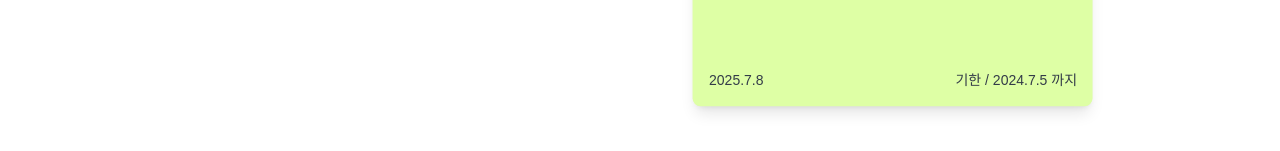
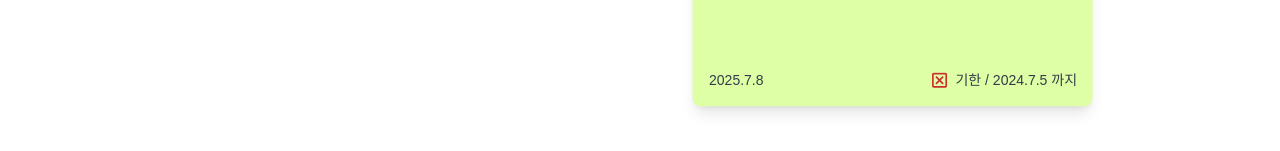
Before and after one commit to kim-jaeSeung/j-memo, a Next.js app in the folder jmemo/: page / in a window 1280 px wide. Both pictures are taken after a click on the button "추가". Shown: the part 385-536 px from the top of the page. Built offline with nearby package versions, Linux system fonts and the light colour scheme.

Commit message:
feat : 메모 기한 이미지 추가

```diff
--- a/jmemo/src/features/todos/Todo.tsx
+++ b/jmemo/src/features/todos/Todo.tsx
@@ -41,7 +41,7 @@ function Todo({ todo }: TodoProps) {
       defaultPosition={todo.position} // position → defaultPosition으로 변경
       onStop={handleDragStop}
       bounds="parent"
-      cancel="input, textarea, button, img"
+      cancel="input, textarea, button, img, .no-drag "
     >
       <div
         ref={nodeRef}
@@ -91,9 +91,12 @@ function Todo({ todo }: TodoProps) {
           />
         </div>
 
-        <div className="flex justify-between flex-shrink-0">
+        <div className="flex justify-between flex-shrink-0 no-drag">
           <p className="text-sm text-[#333c48]">{todo.createdAt}</p>
-          <p className="text-sm text-[#333c48]">기한 / 2024.7.5 까지</p>
+          <div className="cursor-pointer flex items-center gap-2">
+            <img src="/image/close.svg" alt="" className="w-4" />
+            <p className="text-sm text-[#333c48]"> 기한 / 2024.7.5 까지</p>
+          </div>
         </div>
       </div>
     </Draggable>
```
Also changed, not shown: jmemo/public/Image/close.svg (added).
